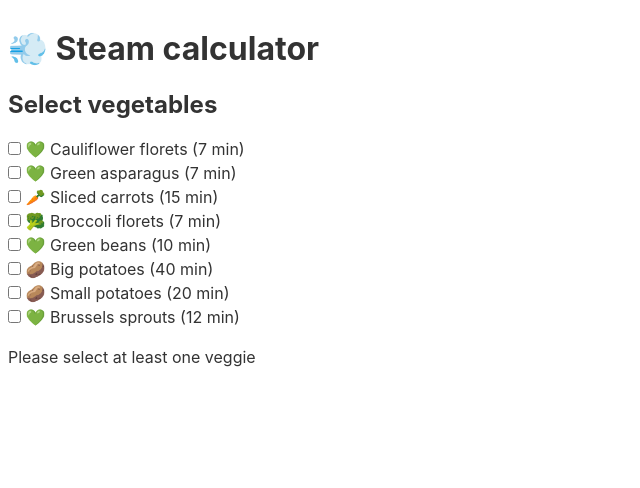
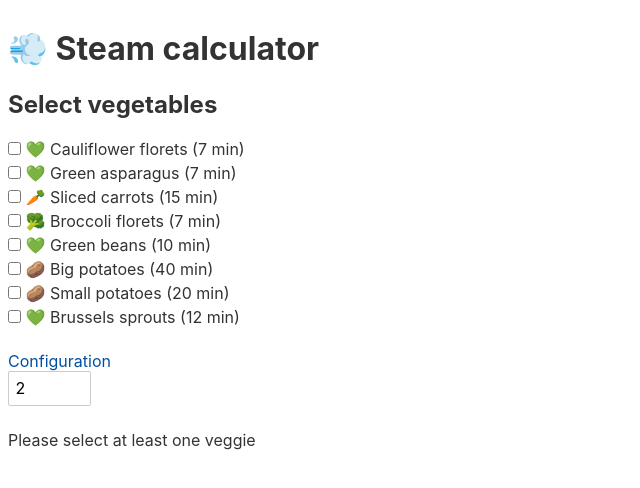
Before and after one commit to pirnz/al-vapor, a Svelte app: page / in a window 1280 px wide. Shown: the top 488 px of the page, without its empty margins (0-640 px from the left). Built offline with nearby package versions, Linux system fonts and the light colour scheme.

Commit message:
renaming variables

```diff
--- a/src/App.svelte
+++ b/src/App.svelte
@@ -1,7 +1,7 @@
 <script>
   let veggies = [];
-
-  let menu = [
+  let heatTime = 2;
+  let pantry = [
     {
       id: 0,
       icon: "💚",
@@ -51,10 +51,11 @@
       time: 12,
     },
   ];
-  function Batch(veggies, cookTime, i) {
+
+  function Batch(veggies, cookTime, isFirst) {
     this.veggies = veggies;
     this.cookTime = cookTime;
-    this.heatTime = i*2;
+    this.heatTime = isFirst ? 0 : heatTime;
   }
 
   function join(veggies) {
@@ -65,9 +66,9 @@
   }
 
   function order(veggies) {
-    let cook = menu.filter((veggie) => veggies.includes(veggie.name));
-    cook.sort((a, b) => parseFloat(b.time) - parseFloat(a.time));
-    return cook;
+    let menu = pantry.filter((veggie) => veggies.includes(veggie.name));
+    menu.sort((a, b) => parseFloat(b.time) - parseFloat(a.time));
+    return menu;
   }
 
   function cookTime(veggies) {
@@ -83,13 +84,13 @@
     }, [])
 
     let batches = groups.map( (group, i, a) => {
-      let heatTime = ( i == 0 ) ? 0 : 1;
+      let isFirst = ( i == 0 ) ? true : false;
       if (!group.length)
-        return new Batch([group.name], group.time, heatTime);
+        return new Batch([group.name], group.time, isFirst);
       else {
         let veggies = group.map(veggie => (veggie.name))
         let cookTime = (group.map(veggie => (veggie.time)).reduce((a,b) => a + b, 0)) / group.length
-        return new Batch(veggies, cookTime, heatTime);
+        return new Batch(veggies, cookTime, isFirst);
       }
     })
 
@@ -104,12 +105,18 @@
 <h1>💨 Steam calculator</h1>
 <h2>Select vegetables</h2>
 
-{#each menu as veggie (veggie.id)}
+{#each pantry as veggie (veggie.id)}
   <label>
     <input type="checkbox" bind:group={veggies} value={veggie.name} />
     {veggie.icon} {veggie.name} ({veggie.time} min)
   </label>
 {/each}
+
+<br>
+<a href="">Configuration</a>
+<label>
+	<input type=number bind:value={heatTime} min=0 max=8>
+</label>
 
 {#if veggies.length === 0}
   <p>Please select at least one veggie</p>
```
